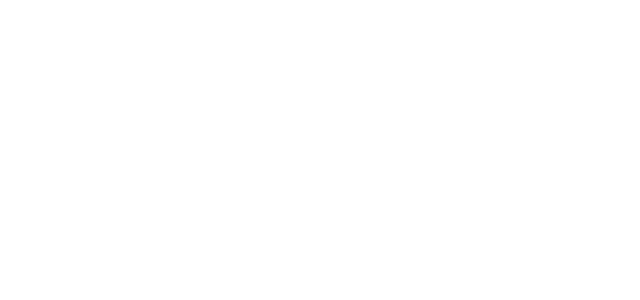
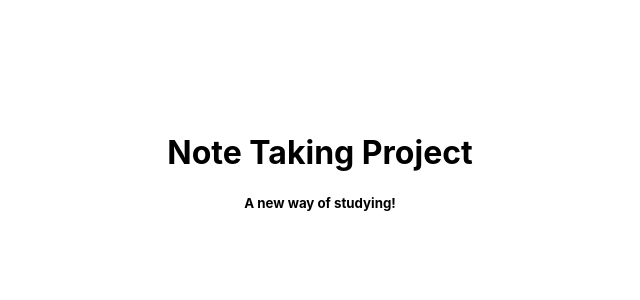
Before and after one commit to ericlin7/FrontEnd-NoteProject, a React (Create React App) app: page / in a window 1280 px wide. Shown: the top 300 px of the page, without its empty margins (320-960 px from the left). Built offline with nearby package versions, Linux system fonts and the light colour scheme.

Commit message:
header is working

```diff
--- a/src/App.jsx
+++ b/src/App.jsx
@@ -1,8 +1,10 @@
 import React from 'react'
+import Header from './components/header/Header'
 
 const App = () => {
   return (
     <>
+    <Header/>
     </>
   )
 }
--- /dev/null
+++ b/src/components/header/Header.css
@@ -0,0 +1,11 @@
+header {
+    height: 100vh;
+    padding-top: 7rem;
+    overflow: hidden;
+}
+
+.header_container {
+    text-align: center;
+    height: 100%;
+    position: relative;
+}
--- /dev/null
+++ b/src/components/header/Header.jsx
@@ -0,0 +1,15 @@
+import React from 'react'
+import './Header.css'
+
+const Header = () => {
+  return (
+    <header>
+      <div className="container header_container">
+        <h1>Note Taking Project</h1>
+        <h5>A new way of studying!</h5>
+      </div>
+    </header>
+  )
+}
+
+export default Header
```
